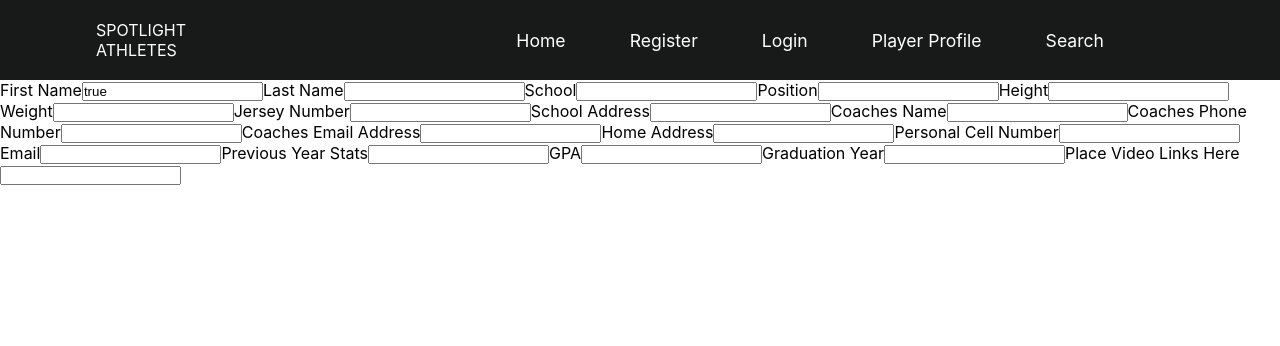
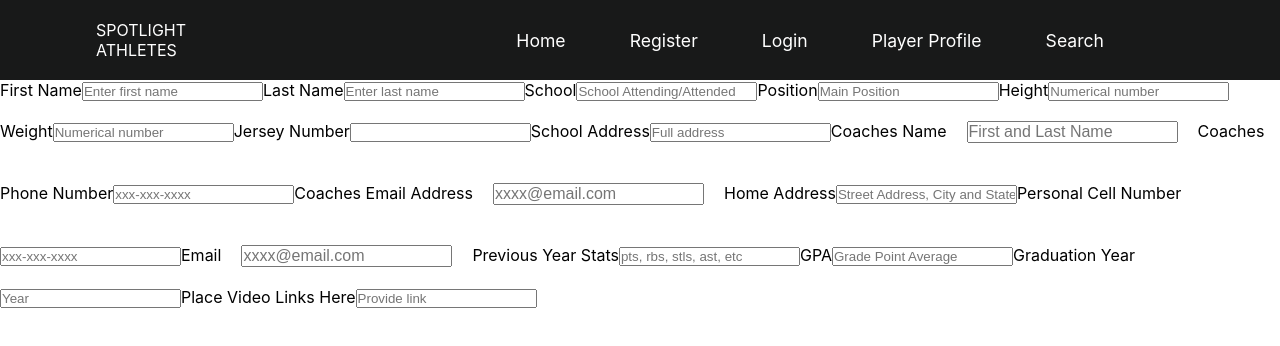
Before and after one commit to kferg357/Spotlight-ATH, a React (Create React App) app: page /playerProfile in a window 1280 px wide. Shown: the top 346 px of the page. Built offline with nearby package versions, Linux system fonts and the light colour scheme.

Commit message:
updated playerprofile info

```diff
--- a/src/components/playerProfile.css
+++ b/src/components/playerProfile.css
@@ -1,3 +1,3 @@
-.playerInfo {
-
+.firstName {
+    margin-right: 10px;
 }
--- a/src/components/playerProfile.js
+++ b/src/components/playerProfile.js
@@ -1,49 +1,133 @@
-import React from 'react'
+import React from 'react';
+// import React, { useState, useEffect } from 'react';
+// import validation from './validation';
 
-const playerProfile = () => {
+const playerProfile = ({playerProfile}) => {
+    // const  [values, setValues] = useState({
+    //     firstName: "",
+    //     lastName:"",
+    //     school: "",
+    // });
+
+    // const [errors, setErrors] = useState({});
+    // const [dataIsCorrect, setDataIsCorrect] = useState(false);
+    // const handleChange = (event) => {
+    //     setValues({
+    //         ...values,
+    //         [event.target.name]: event.target.value,
+    //     })
+    // }
+    // const handleFormSubmit = (event) =>{
+    //     event.preventDefault();
+    //     setErrors(validation(values));
+    //     setDataIsCorrect(true);
+    // };
+
+    // useEffect(() => {
+    //     if (Object.keys(errors).length === 0 && dataIsCorrect) {
+    //         submitForm(true);
+    //     }
+    // }, [errors]);
+
   return (
     <form>
-          <div className='playerInfo'>
+      <div className="playerInfo">
         <label>First Name</label>
-              <input type="text" value></input>
+        <input
+          type="text"
+          className="firstName"
+        //   value={values.firstName}
+        //   onChange={handleChange}
+          placeholder="Enter first name"
+        ></input>
         <label>Last Name</label>
-              <input type="text"></input>
+        <input
+          type="text"
+          className="lastName"
+          placeholder="Enter last name"
+        ></input>
         <label>School</label>
-              <input type="text"></input>
+        <input
+          type="text"
+          className="school"
+          placeholder="School Attending/Attended"
+        ></input>
         <label>Position</label>
-              <input type="text"></input>
+        <input type="text"
+        className="postion"
+        placeholder="Main Position"
+        ></input>
         <label>Height</label>
-              <input type="number"></input>
+        <input type="text"
+        className="height"
+        placeholder="Numerical number"
+        ></input>
         <label>Weight</label>
-              <input type="number"></input>
+        <input type="text"
+        className="weight"
+        placeholder="Numerical number"
+        ></input>
         <label>Jersey Number</label>
-              <input type="number"></input>
+        <input type="number"
+        className="jersey number"
+        ></input>
         <label>School Address</label>
-              <input type="text"></input>
+        <input type="text"
+        className="school address"
+        placeholder="Full address"
+        ></input>
         <label>Coaches Name</label>
-              <input type="text"></input>
+        <input type="text"
+        className="coaches name"
+        placeholder="First and Last Name"
+        ></input>
         <label>Coaches Phone Number</label>
-              <input type="text"></input>
+        <input type="text"
+        className="coaches phone number"
+        placeholder="xxx-xxx-xxxx"></input>
         <label>Coaches Email Address</label>
-              <input type="text"></input>
+        <input type="text"
+        className="coaches email"
+        placeholder="xxxx@email.com"
+        ></input>
         <label>Home Address</label>
-              <input type="text"></input>
+        <input type="text"
+        className="home address"
+        placeholder="Street Address, City and State"
+        ></input>
         <label>Personal Cell Number</label>
-              <input type="text"></input>
+        <input type="text"
+        className="personal cell number"
+        placeholder="xxx-xxx-xxxx"
+        ></input>
         <label>Email</label>
-              <input type="text"></input>
+        <input type="email"
+        className="email"
+
+        placeholder="xxxx@email.com"
+        ></input>
         <label>Previous Year Stats</label>
-              <input type="text"></input>
+        <input type="text"
+        className="previous year stats"
+        placeholder="pts, rbs, stls, ast, etc"
+        ></input>
         <label>GPA</label>
-              <input type="text"></input>
+        <input type="text"
+        className="gpa"
+        placeholder="Grade Point Average"
+        ></input>
         <label>Graduation Year</label>
-              <input type="text"></input>
+        <input type="text"
+        className="graduation year"
+        placeholder="Year"></input>
         <label>Place Video Links Here</label>
-              <input type="text"></input>
-
+        <input type="text"
+        className="video link"
+        placeholder="Provide link"
+        ></input>
       </div>
     </form>
-    )
-}
+  );
+};
 
-export default playerProfile
+export default playerProfile;
```
Lines whose indentation alone changed are shown as unchanged.
